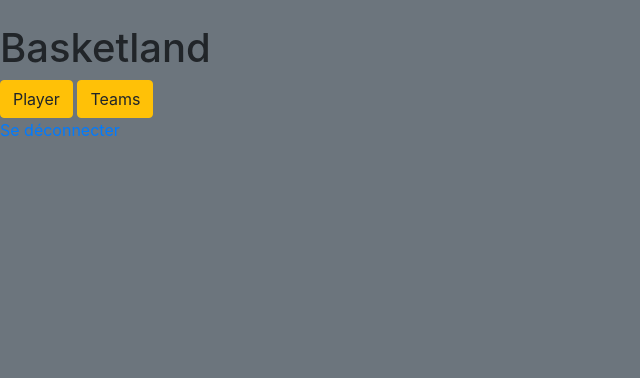
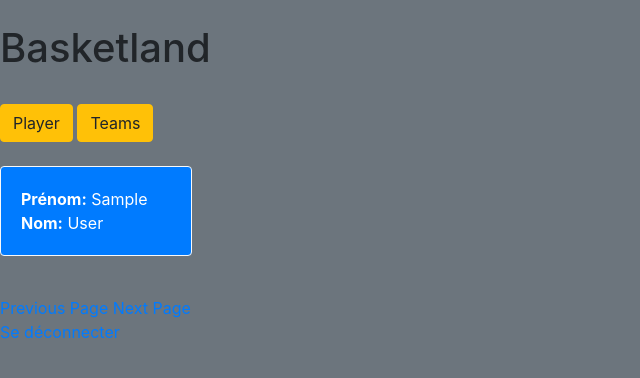
Before and after one commit to Braante/django_webapp, a Django app: page / in a window 1280 px wide. Shown: the top 378 px of the page, without its empty margins (0-640 px from the left). Run offline with Django 4.2, Linux system fonts and the light colour scheme; a user stored in the database is signed in; tables that the repository leaves empty hold one stand-in row (values such as "Sample post"); a database or web service that is not in the repository returns one stand-in record (values such as "Sample title"); data that the repository does not hold is empty; some libraries are stand-ins or nearby versions.

Commit message:
[UPDATE] players, teams : front & path

```diff
--- a/webapp/home/urls.py
+++ b/webapp/home/urls.py
@@ -1,10 +1,7 @@
 from django.urls import path
 
 from .views import SignUpView
-from .import views
 
 urlpatterns = [
-    path("signup/", SignUpView.as_view(), name="signup"),
-    path('player/', views.players, name="players"),
-    path('teams/', views.teams, name="teams"),
+    path("home/signup/", SignUpView.as_view(name="signup.html"), name="FDP"),
 ]
--- a/webapp/home/views.py
+++ b/webapp/home/views.py
@@ -1,5 +1,5 @@
 from django.shortcuts import render
-from django.urls import reverse_lazy
+from django.urls import reverse_lazy, reverse
 from django.views.generic.edit import CreateView
 import requests
 
@@ -17,13 +17,13 @@ def players(request):
     response = f"https://www.balldontlie.io/api/v1/players?page={page}"
     rep = requests.get(response)
     playersData = rep.json()
-    return render(request, 'players.html', {'playersData': playersData})
+    return render(request, 'home.html', {'playersData': playersData})
 
 def playersData(request, playerId):
     response = f"https://www.balldontlie.io/api/v1/players/{playerId}"
     rep = requests.get(response)
     playerData = rep.json()
-    return render(request, 'players.html', {'playerData': playerData})
+    return render(request, 'home.html', {'playerData': playerData})
 
 def teams(request):
     page = request.GET.get('page', 1)
--- a/webapp/templates/home.html
+++ b/webapp/templates/home.html
@@ -1,11 +1,10 @@
 {% extends "base.html" %}
 {% load bootstrap5 %}
-{% comment %} {% load static %} {% endcomment %}
 
 <html>
 <head>
     <meta charset="utf-8">
-  <title>{% block title %}Home{% endblock %}</title>
+    <title>{% block title %}Players{% endblock %}</title>
     {% bootstrap_css %}
     {% bootstrap_javascript %}
 </head>
@@ -13,7 +12,9 @@
 <body>
     {% block content %}
     {% if user.is_authenticated %}
+
     <h1>Basketland</h1>
+    <br>
 
     <button type="button" class="btn btn-warning" onclick="location.href='{% url 'players' %}'">
       Player
@@ -22,6 +23,26 @@
     <button type="button" class="btn btn-warning" onclick="location.href='{% url 'teams' %}'">
       Teams
     </button>
+
+    <br><br>
+
+    <div class="row">
+      {% for player in playersData.data %}
+        <div class="col-sm-2">
+          <div class="card text-white bg-primary border-light mb-3" style="width: 12rem;">
+            <div class="card-body">
+              <strong>Prénom:</strong> {{ player.first_name }}<br>
+              <strong>Nom:</strong> {{ player.last_name }}
+            </div>
+          </div>
+          <br>
+        </div>
+      {% endfor %}
+  </div>
+  {% if playersData.meta.next_page %}
+    <a href="?page={{ playersData.meta.current_page|add:-1 }}">Previous Page</a>
+    <a href="?page={{ playersData.meta.current_page|add:1 }}">Next Page</a>
+  {% endif %}
 
   <p><a href="{% url 'logout' %}">Se déconnecter</a></p>
   {% else %}
--- a/webapp/templates/teams.html
+++ b/webapp/templates/teams.html
@@ -38,10 +38,6 @@
           </div>
         {% endfor %}
 
-        {% if teamsData.meta.next_page %}
-        <a href="?page={{ teamsData.meta.current_page|add:-1 }}">Previous Page</a>
-        <a href="?page={{ teamsData.meta.current_page|add:1 }}">Next Page</a>
-        {% endif %}
       </div>
 
     <p><a href="{% url 'logout' %}">Se déconnecter</a></p>
--- a/webapp/webapp/settings.py
+++ b/webapp/webapp/settings.py
@@ -130,5 +130,5 @@ STATICFILES_DIRS = [
 DEFAULT_AUTO_FIELD = 'django.db.models.BigAutoField'
 
 AUTH_USER_MODEL = 'home.User'
-LOGIN_REDIRECT_URL = "home"
-LOGOUT_REDIRECT_URL = "home"
+LOGIN_REDIRECT_URL = "/"
+LOGOUT_REDIRECT_URL = "/home"
--- a/webapp/webapp/urls.py
+++ b/webapp/webapp/urls.py
@@ -18,9 +18,13 @@ from django.contrib import admin
 from django.urls import path, include
 from django.views.generic.base import TemplateView
 
+from home import views
+from home.views import SignUpView
+
 urlpatterns = [
     path('admin/', admin.site.urls),
-    path("", TemplateView.as_view(template_name="home.html"), name="home"),
-    path("home/", include("home.urls")),
+    path("", views.players, name="players"),
+    path('teams/', views.teams, name="teams"),
     path("home/", include("django.contrib.auth.urls")),
+    path("home/signup/", SignUpView.as_view(), name="signup"),
 ]
```
Also changed, not shown: webapp/db.sqlite3. Lines whose indentation alone changed are shown as unchanged.
